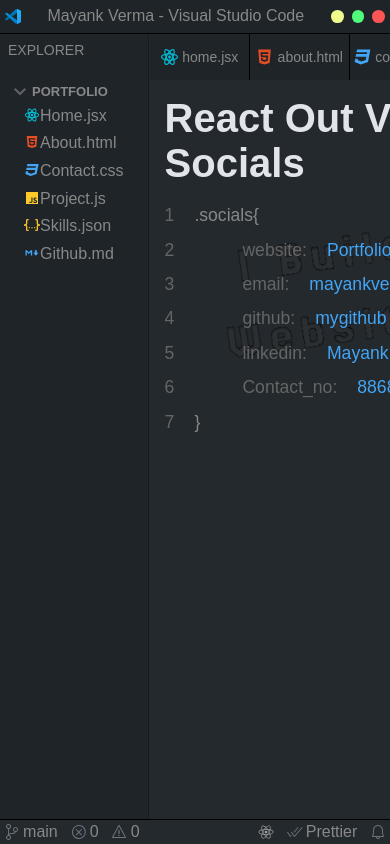
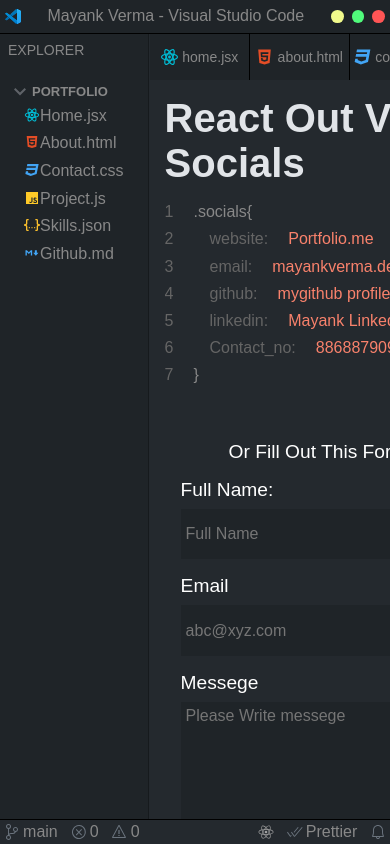
Before and after one commit to Wannacryy24/portfolioReact, a React (Vite) app: page /Contact in a window 390 px wide. Built offline with nearby package versions, Linux system fonts and the light colour scheme.

Commit message:
added contact form to reach me

```diff
--- a/src/Component/Contact/Contact.jsx
+++ b/src/Component/Contact/Contact.jsx
@@ -1,11 +1,13 @@
 import React, { useEffect, useState } from 'react'
 import './contact.css'
 import { useScroll } from 'framer-motion'
+import ContactForm from '../ContactForm/ContactForm'
 export default function Contact() {
   return (
+    <div className='contact-whole-div'>
       <div className='contact-div'>
         <div className='contact-object-div'>
-        <h3>React Out Via Socials</h3>
+          <h3 className='contact-object-div-h3'>React Out Via Socials</h3>
           <p>
             <span>1</span>
             {`.socials{`}
@@ -36,14 +38,14 @@
             <a href="">8868879095</a>
           </p>
           <p>
-
           </p>
           <p>
             <span>7</span>
             {`}`}
           </p>
         </div>
-      <img src="/i_build_website.png" alt="" className='i-build-png'/>
+      </div>
+      <ContactForm/>
     </div>
   )
 }
--- a/src/Component/Contact/contact.css
+++ b/src/Component/Contact/contact.css
@@ -3,6 +3,8 @@
     z-index: 2;
     padding-top: 3rem;
     padding-left: 2rem;
+    width: 50%;
+    padding-right: 50px;
 }
 .i-build-png{
     position: absolute;
@@ -23,7 +25,9 @@
     font-family: "JetBrains Mono", monospace;
     font-size: 2.5rem;
   }
-
+.contact-object-div-h3 {
+  font-size: 1.2rem;
+}
 .contact-object-div h3 {
   margin-bottom: 1rem;
 }
@@ -33,7 +37,7 @@
 }
 
 .contact-object-div a {
-    color: #f9816cb1;
+  color: #F9826C;
   text-decoration: none;
 }
 
@@ -63,29 +67,41 @@
 }
 
 .contact-object-div p{
-    font-size: 2rem;
+  font-size: 1.2rem;
 }
 
 .website-span{
   margin-left: 3rem;
 }
 
+.contact-whole-div{
+  display: flex;
+}
+
   @media (max-width:768px){
+    .contact-whole-div{
+      display: flex;
+      flex-direction: column;
+      overflow: auto;
+    }
+    .website-span{
+      margin-left: 1rem;
+    }
     .contact-div{
       padding: 1rem;
-    }
-    .i-build-png{
-      width: 70%;
+      width: 100%;
+      height: auto;
     }
     .contact-object-div{
-      height: 80vh;
+      height: auto;
+      width: 100%;
     }
     .contact-object-div p{
-      font-size: 1.1rem;
-      line-height: 150%;
+      font-size: 1rem;
+      line-height: 120%;
     }
     .contact-object-div p a{
-      color: #42A5F5;
+      color: #F9826C;
     }
     .contact-object-div{
       overflow: auto;
@@ -93,4 +109,7 @@
     .contact-object-div h3{
       font-size: 2.5rem;
     }
+    .contact-div{
+
     }
+  }
--- /dev/null
+++ b/src/Component/ContactForm/ContactForm.css
@@ -0,0 +1,119 @@
+.contact-form{
+    width: 50%;
+    height: 80%;
+    margin-top: 2rem;
+    display: flex;
+    gap: 1rem;
+    flex-direction: column;
+    z-index: 33333333;
+    border-left: #F9826C solid 1px;
+    padding-left: 2rem;
+}
+.contact-form-outer-p{
+    font-size: 1.2rem;
+    padding-left: 3rem;
+    color: white;
+
+}
+.contact-form span{
+    padding-left: 3rem;
+    color: blue;
+    font-size: rem;
+}
+.span-result-hide{
+    display: none;
+}
+
+.contact-form form{
+    padding-left: 3rem;
+    height: 100%;
+    width: 100%;
+    display: flex;
+    gap: 1rem;
+    flex-direction: column;
+}
+
+
+
+.name-div ,.messege-div , .email-div{
+    width: 100%;
+    display: flex;
+    flex-direction: column;
+    gap: .5rem;
+}
+
+.name-div p{
+    font-size: 1.2rem;
+    color: white;
+}
+
+.name-div input , .email-div input{
+    background-color: #1F2428;
+    border: none;
+    outline: none;
+    padding: 5px;
+    font-size: 1rem;
+    color: white;
+    width: 20vw;
+    height: 6vh;
+    background-color: #1F2428;
+}
+
+.email-div P{
+    font-size: 1.2rem;
+    color: white;
+}
+
+
+.messege-div p{
+    font-size: 1.2rem;
+    color: white;
+}
+
+.messege-div textarea{
+    background-color: #1F2428;
+    border: none;
+    outline: none;
+    padding: 5px;
+    font-size: 1rem;
+    color: white;
+    width: 20vw;
+    height: 15vh;
+}
+.submit-form{
+    width: 10vw;
+    height: 10vh;
+    background-color: #F9826C;
+    border: none;
+}
+
+input:focus, textarea:focus {
+    border-color: #4c75af;
+    box-shadow: 0 0 5px rgba(49, 82, 159, 0.5);
+  }
+
+
+  @media(max-width:768px) {
+
+    .name-div input , .email-div input , .messege-div textarea{
+        width: 70%;
+    }
+    .submit-form{
+        width: 50%;
+    }
+    .contact-form{
+        width: 100%;
+        /* padding-left:0; */
+        border: none;
+    }
+    .contact-form form{
+        padding-left: 0rem;
+    }
+
+    .submit-form{
+        height: 6vh;
+    }
+    .name-div input, .email-div input, .messege-div textarea{
+        width: 90%;
+    }
+  }
--- /dev/null
+++ b/src/Component/ContactForm/ContactForm.jsx
@@ -0,0 +1,49 @@
+import React, { useEffect, useState } from "react";
+import './ContactForm.css'
+export default function Contact() {
+    const [result, setResult] = useState("");
+    const onSubmit = async (event) => {
+      event.preventDefault();
+      setResult("Sending....");
+      const formData = new FormData(event.target);
+
+      formData.append("access_key", "d7c828d7-87f8-4d4e-ba8a-d67abd7b4808");
+
+      const response = await fetch("https://api.web3forms.com/submit", {
+        method: "POST",
+        body: formData
+      });
+
+      const data = await response.json();
+
+      if (data.success) {
+        setResult("Form Submitted Successfully");
+        event.target.reset();
+      } else {
+        console.log("Error", data);
+        setResult(data.message);
+      }
+    };
+
+    return (
+      <div className="contact-form">
+        <p className="contact-form-outer-p">Or Fill Out This Form</p>
+        <form onSubmit={onSubmit}>
+            <div className="name-div">
+                <p className="name-p">Full Name:</p>
+                <input type="text" name="name" required placeholder="Full Name"/>
+            </div>
+            <div className="email-div">
+                <p>Email</p>
+                <input type="email" name="email" required placeholder="abc@xyz.com"/>
+            </div>
+            <div className="messege-div">
+                <p>Messege</p>
+                <textarea name="message" required placeholder="Please Write messege"></textarea >
+            </div>
+            <button type="submit" className="submit-form">Submit Form</button>
+        </form>
+        <span >{result}</span>
+      </div>
+    );
+  }
```
Also changed, not shown: src/Component/Github/Github.jsx (+7 -5 lines). Lines whose indentation alone changed are shown as unchanged.
